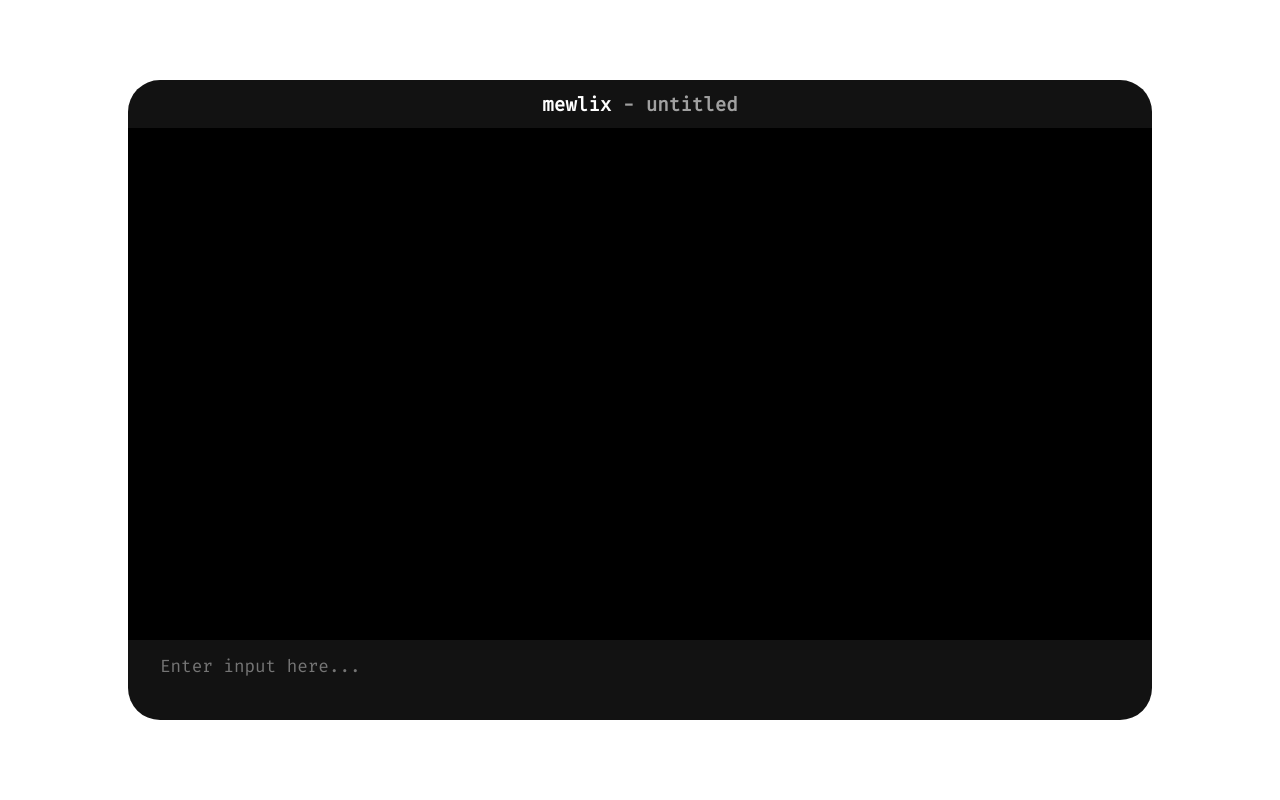
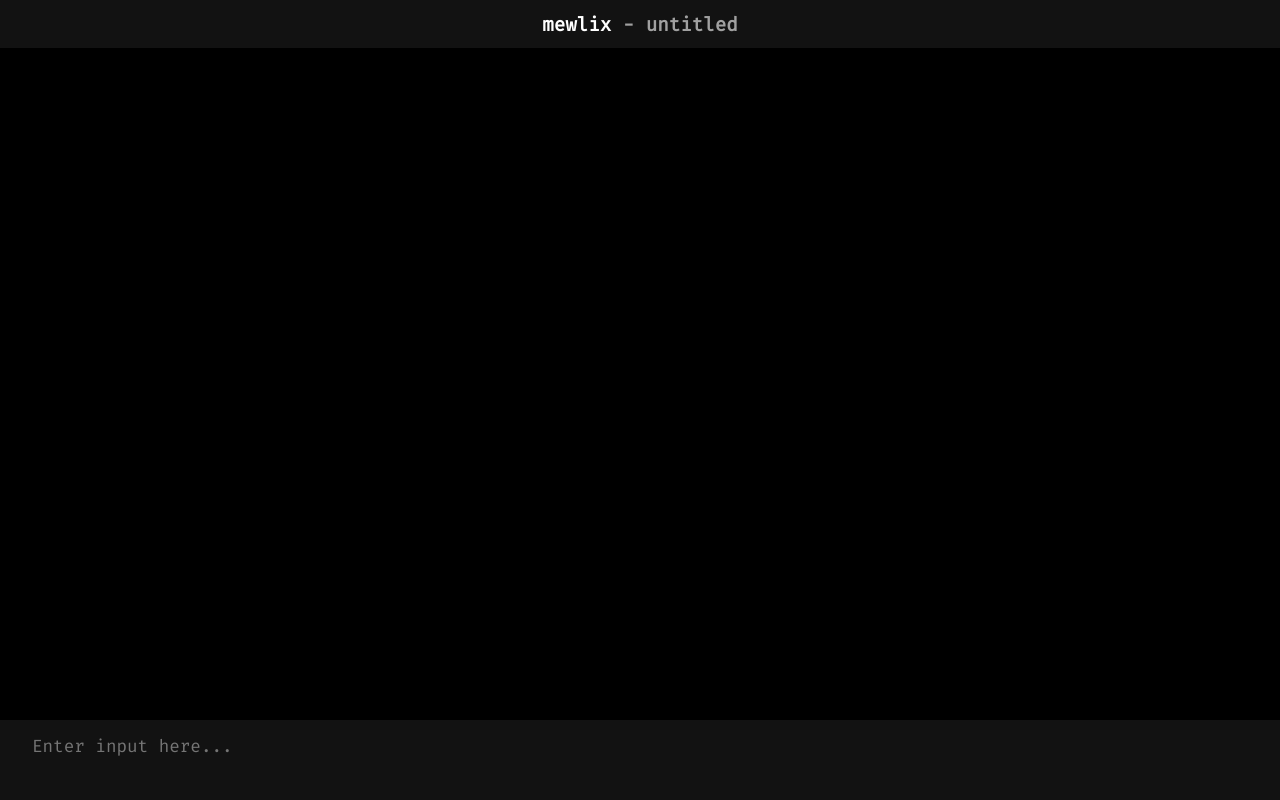
Before and after one commit to kbmackenzie/mewlix-base, a plain HTML site: page console/index.html in a window 1280 px wide. Drawn offline with Linux system fonts and the light colour scheme.

Commit message:
feat: Console no longer resizes on larger screens

```diff
--- a/console/style.css
+++ b/console/style.css
@@ -76,12 +76,3 @@ html, body {
   background-color: #171717;
   transition: 1s;
 }
-
-@media (min-width: 60rem) {
-  .console {
-    width: 80%;
-    height: 80%;
-    border-radius: 2rem;
-    overflow: hidden;
-  }
-}
```
